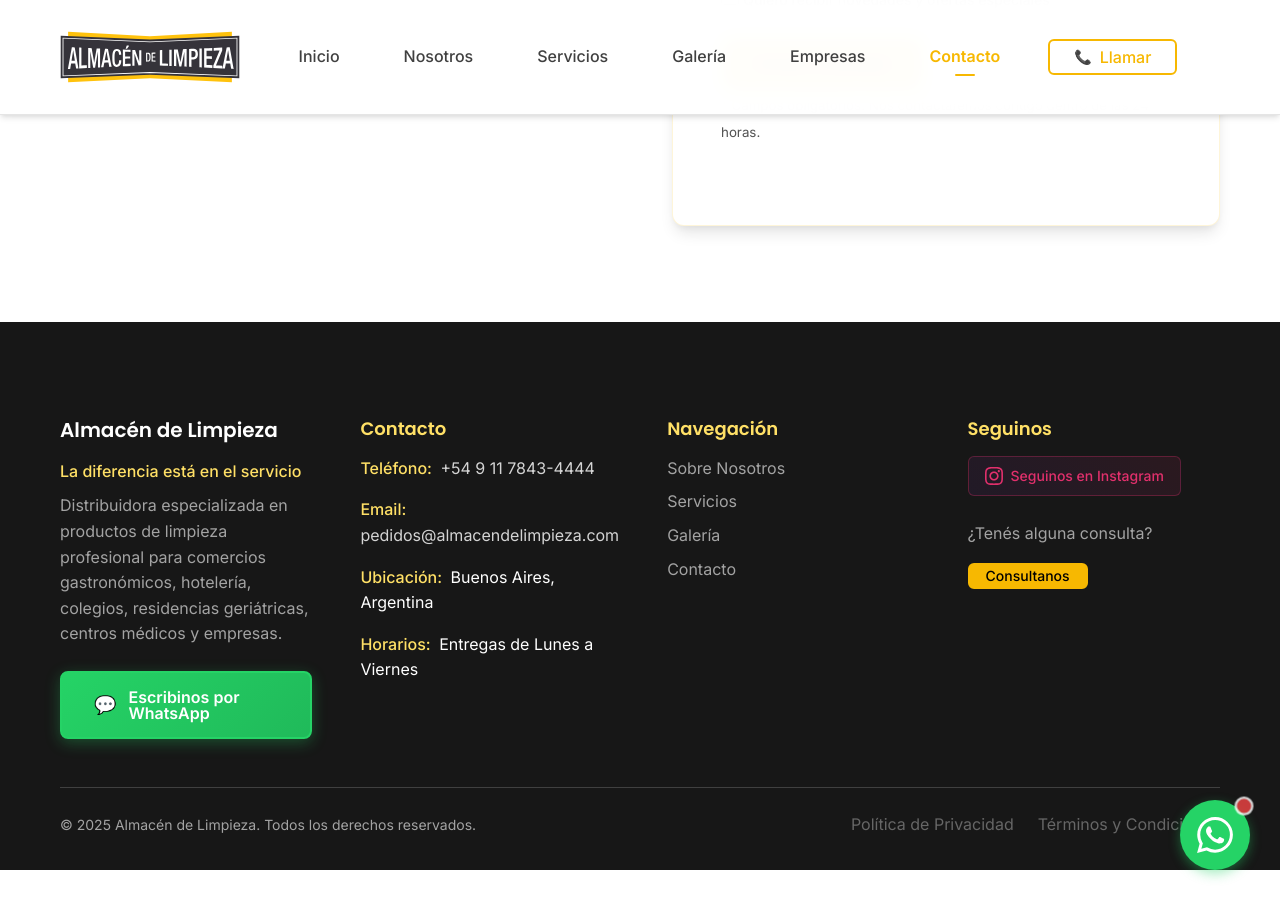
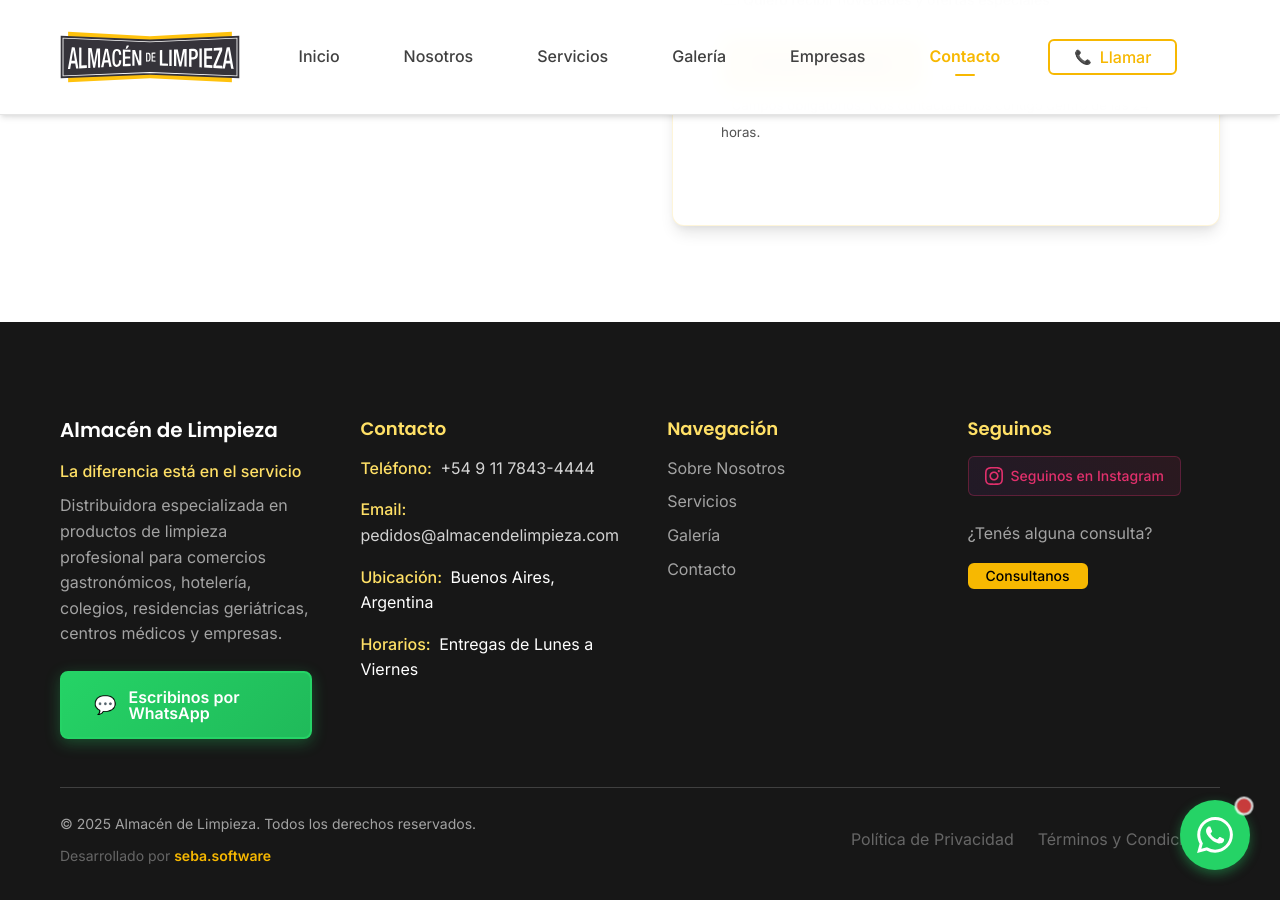
Before and after one commit to inGrAmXD/almacendelimpieza, a Jekyll site: the page built from index.html, in a window 1280 px wide and 900 px high, scrolled down 7066 px. Built offline with Jekyll 4.4.1, drawn with Linux system fonts in a browser that asks for light colours.

Commit message:
✨ Mejoras UI, SEO y branding: seba.software

```diff
--- a/_includes/footer.html
+++ b/_includes/footer.html
@@ -76,6 +76,9 @@
     <div class="footer-bottom">
       <div class="footer-bottom-content">
         <p>&copy; {{ 'now' | date: "%Y" }} {{ site.data.site.company.name }}. Todos los derechos reservados.</p>
+        <p style="margin-top: 8px; font-size: 14px; color: #666;">
+          Desarrollado por <a href="https://seba.software" target="_blank" rel="noopener" style="color: #F7B801; text-decoration: none; font-weight: 600;">seba.software</a>
+        </p>
       </div>
 
       <div class="footer-legal">
```
